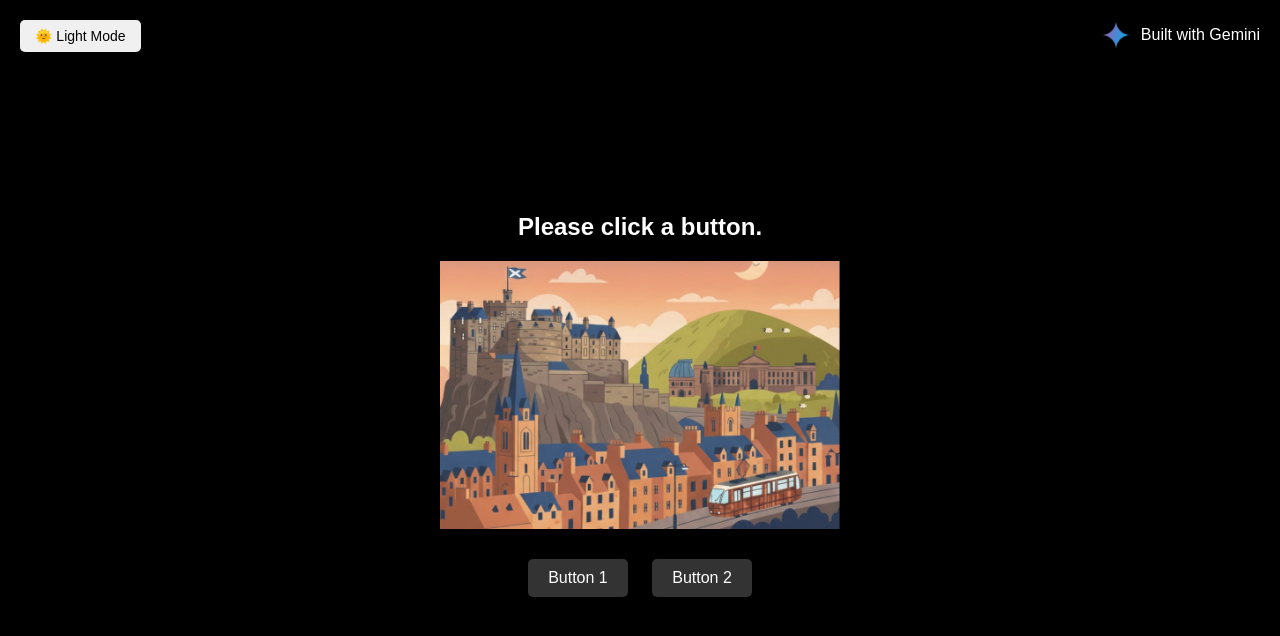
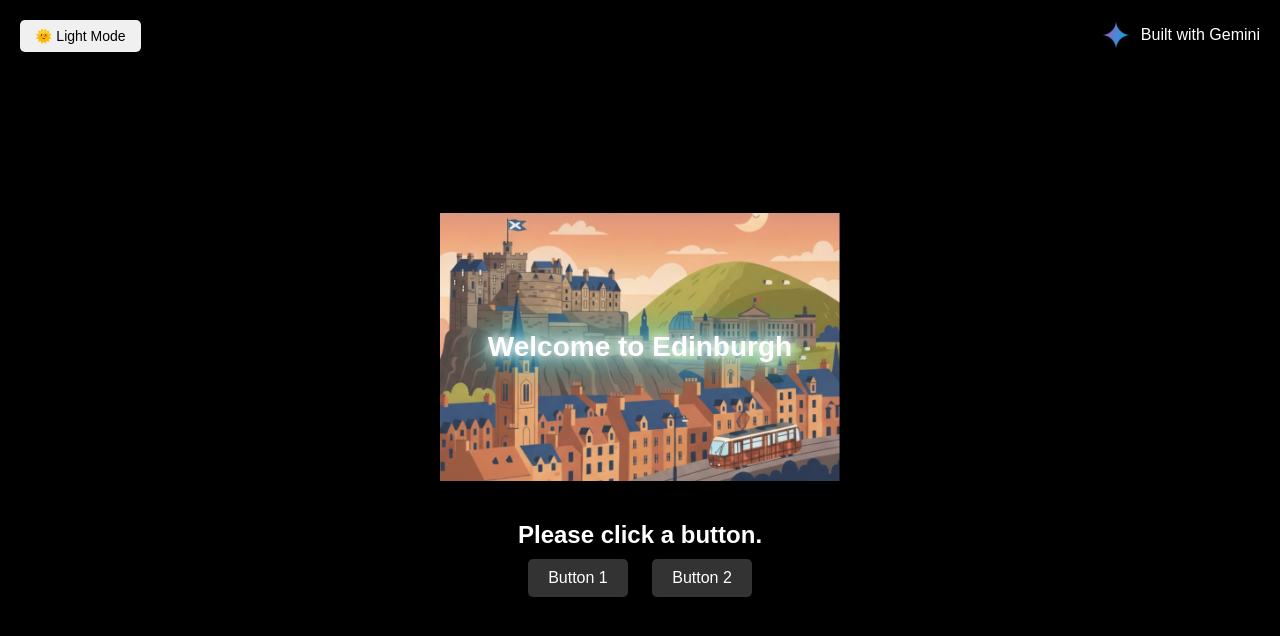
Before and after one commit to konradclapa/julest_agent, a Flask app: page / in a window 1280 px wide. Shown: the top 636 px of the page. Run offline with Flask 3, Linux system fonts and the light colour scheme.

Commit message:
Implement glowing 'Welcome to Edinburgh' header overlay.
- Added Edenburg.png to static/ directory.
- Wrapped header image in a container and added a glowing text overlay.
- Repositioned the instructional message below the header image.
- Cleaned up build artifacts and logs.

Co-authored-by: konradclapa <16579763+konradclapa@users.noreply.github.com>

```diff
--- a/templates/index.html
+++ b/templates/index.html
@@ -88,11 +88,30 @@
              color: black;
          }
 
+         .header-container {
+             position: relative;
+             display: inline-block;
+             margin: 20px auto;
+             max-width: 400px;
+         }
+
          .header-image {
              display: block;
-             margin: 20px auto;
-             max-width: 400px;
+             width: 100%;
              height: auto;
+         }
+
+         .header-overlay-text {
+             position: absolute;
+             top: 50%;
+             left: 50%;
+             transform: translate(-50%, -50%);
+             color: white;
+             font-size: 28px;
+             font-weight: bold;
+             text-align: center;
+             text-shadow: 0 0 10px #fff, 0 0 20px #fff, 0 0 30px #00e6e6, 0 0 40px #00e6e6;
+             width: 100%;
          }
      </style>
  </head>
@@ -108,10 +127,13 @@
          <img src="{{ url_for('static', filename='gemini.png') }}" alt="Gemini Logo">
          <span>Built with Gemini</span>
      </div>
+     <div class="header-container">
+         <img src="{{ url_for('static', filename='Edenburg.png') }}" alt="Edenburg" class="header-image">
+         <div class="header-overlay-text">Welcome to Edinburgh</div>
+     </div>
      <div class="message">
          {{ message }}
      </div>
-     <img src="{{ url_for('static', filename='Edenburg.png') }}" alt="Edenburg" class="header-image">
      <div class="button-container">
          <form method="post">
              <button type="submit" name="button1">Button 1</button>
```
